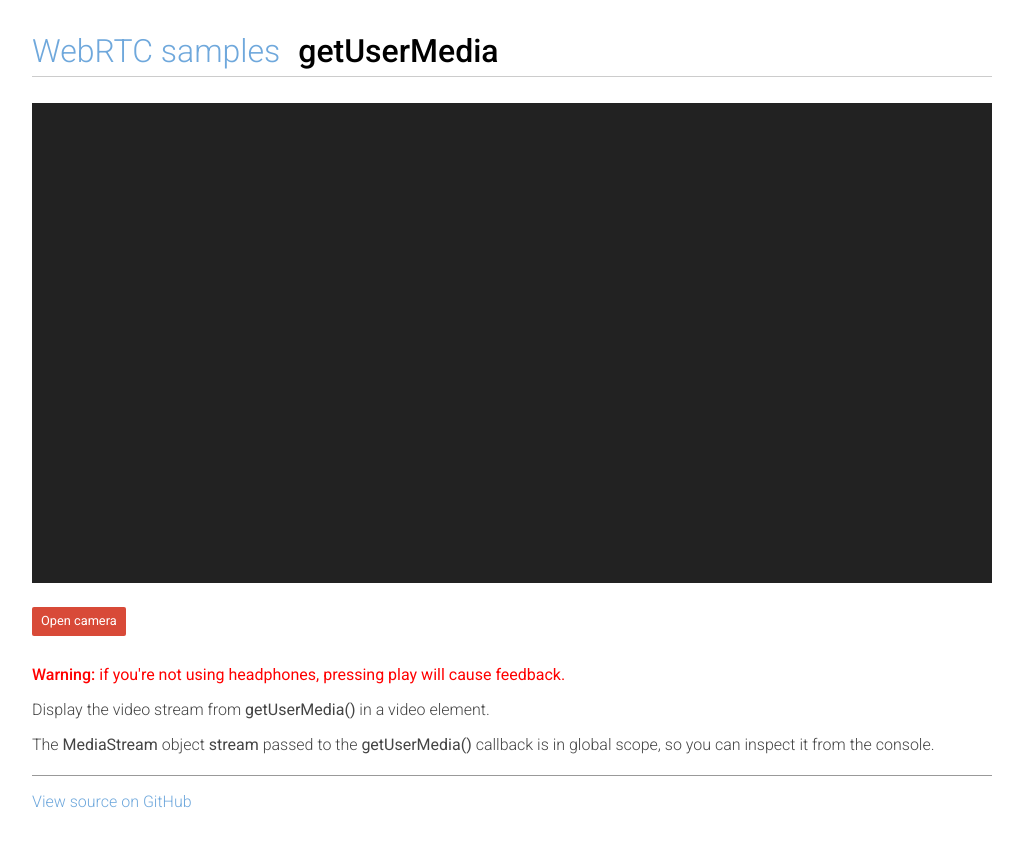
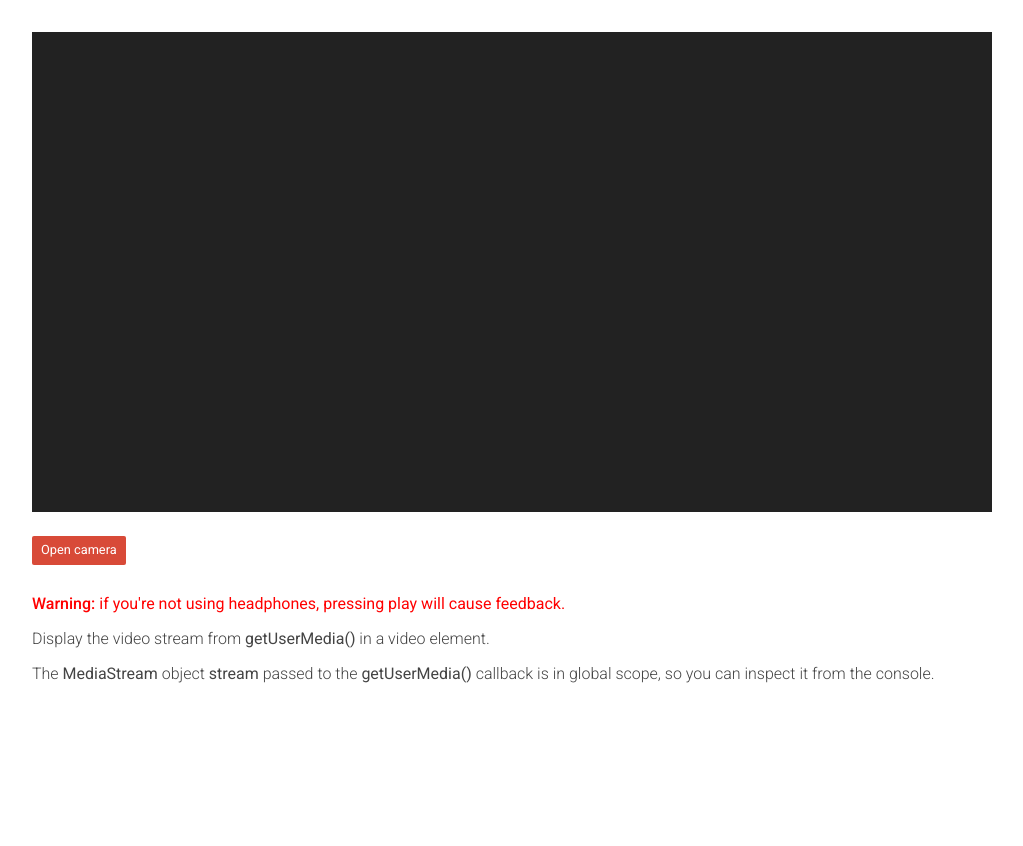
Before and after one commit to elesos/webrtc, a browser extension: page docs/src/content/getusermedia/gum/index.html in a window 1280 px wide. Shown: the whole page, without its empty margins (128-1151 px from the left). After the commit the page ends 800 px from the top, so only its background shows below. Drawn offline with Linux system fonts and the light colour scheme.

Commit message:
first blood

```diff
--- a/docs/src/content/getusermedia/gum/index.html
+++ b/docs/src/content/getusermedia/gum/index.html
@@ -1,11 +1,5 @@
 <!DOCTYPE html>
-<!--
- *  Copyright (c) 2015 The WebRTC project authors. All Rights Reserved.
- *
- *  Use of this source code is governed by a BSD-style license
- *  that can be found in the LICENSE file in the root of the source
- *  tree.
--->
+
 <html>
 <head>
 
@@ -31,10 +25,13 @@
 <body>
 
 <div id="container">
-    <h1><a href="//webrtc.github.io/samples/" title="WebRTC samples homepage">WebRTC samples</a>
-        <span>getUserMedia</span></h1>
+
 
     <video id="gum-local" autoplay playsinline></video>
+
+
+
+
     <button id="showVideo">Open camera</button>
 
     <div id="errorMsg"></div>
@@ -46,8 +43,7 @@
     <p>The <code>MediaStream</code> object <code>stream</code> passed to the <code>getUserMedia()</code> callback is in
         global scope, so you can inspect it from the console.</p>
 
-    <a href="https://github.com/webrtc/samples/tree/gh-pages/src/content/getusermedia/gum"
-       title="View source for this page on GitHub" id="viewSource">View source on GitHub</a>
+
 </div>
 
 <script src="https://webrtc.github.io/adapter/adapter-latest.js"></script>
--- a/docs/src/content/getusermedia/gum/js/main.js
+++ b/docs/src/content/getusermedia/gum/js/main.js
@@ -15,9 +15,14 @@ const constraints = window.constraints = {
 
 function handleSuccess(stream) {
   const video = document.querySelector('video');
+
+
   const videoTracks = stream.getVideoTracks();
+
   console.log('Got stream with constraints:', constraints);
   console.log(`Using video device: ${videoTracks[0].label}`);
+
+
   window.stream = stream; // make variable available to browser console
   video.srcObject = stream;
 }
```
Also changed, not shown: README.md.
